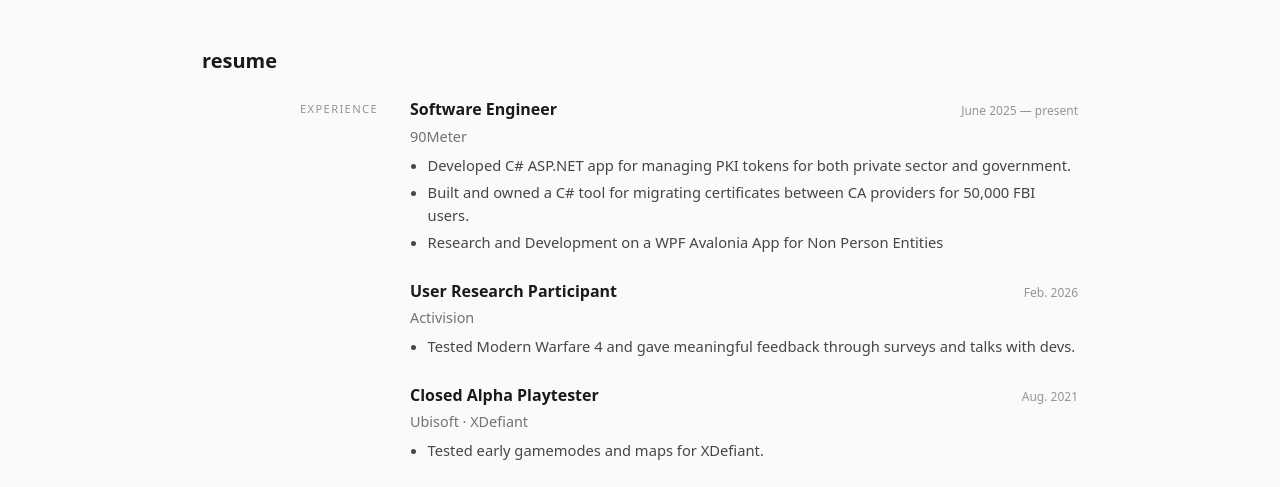
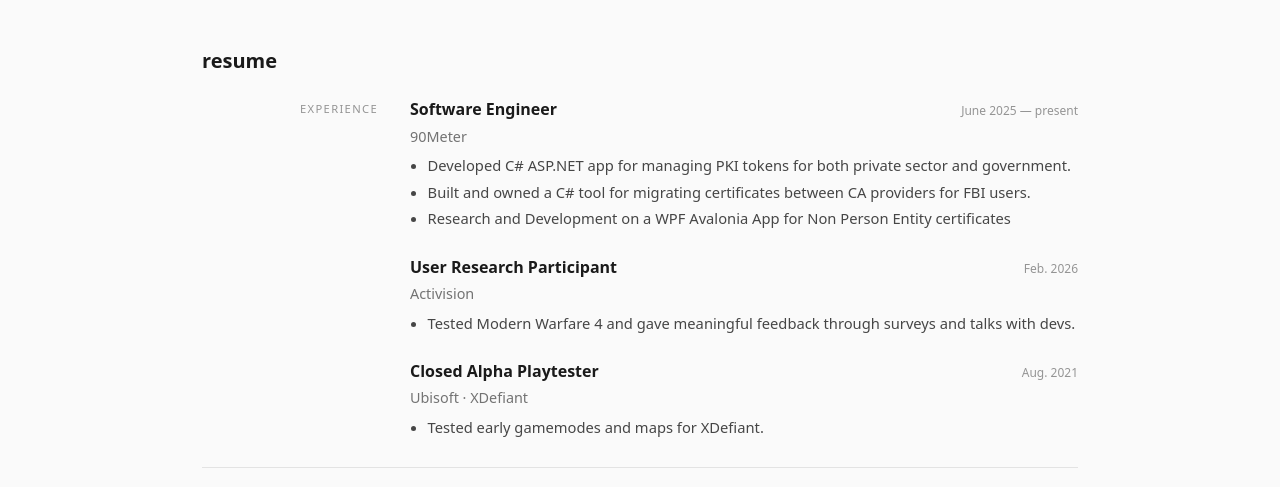
Before and after one commit to Greg-Chinnici/gregdev, a website: page public/index.html in a window 1280 px wide. Shown: the part 250-737 px from the top of the page. Drawn offline with Linux system fonts and the light colour scheme; no server answers.

Commit message:
resume update

```diff
--- a/public/index.html
+++ b/public/index.html
@@ -123,12 +123,11 @@
                                 </li>
                                 <li>
                                     Built and owned a C# tool for migrating
-                                    certificates between CA providers for 50,000
-                                    FBI users.
+                                    certificates between CA providers for FBI users.
                                 </li>
                                 <li>
                                     Research and Development on a WPF Avalonia
-                                    App for Non Person Entities
+                                    App for Non Person Entity certificates
                                 </li>
                             </ul>
                         </div>
```
